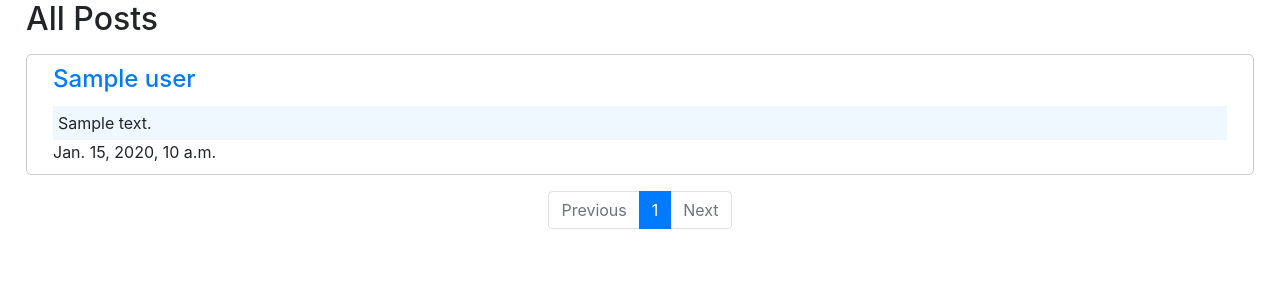
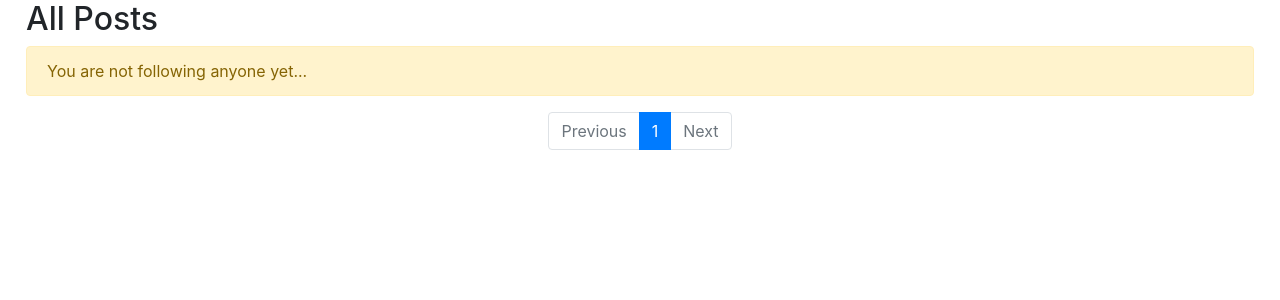
Before and after one commit to jotasenator/project4, a Django app: template network/templates/network/following.html in a window 1280 px wide. Shown: the part 66-366 px from the top of the page. Run offline with Django 3.2, Linux system fonts and the light colour scheme; a user stored in the database is signed in; tables that the repository leaves empty hold one stand-in row (values such as "Sample post"); the template is opened without the code that fills it: most values are stand-ins (such as "Sample title", 1, 10 or a date in 2020); some libraries are stand-ins or nearby versions.

Commit message:
Add message if is not following none yet, and Eliminate useless code

```diff
--- a/network/templates/network/following.html
+++ b/network/templates/network/following.html
@@ -4,46 +4,25 @@
 <h2 class="ml-3">All Posts</h2>
 <div>
     {% if user.is_authenticated %}
+    {% if following %}
     {% for post in page_obj%}
     <div class="card-body new-post mt-3">
         <a class="user-link" href="{% url 'profile' post.user %}">
             <h4 class=" card-title ml-3">{{post.user}}</h4>
         </a>
-        {% if user.is_authenticated %}
-        {% if request.user == post.user%}
-        <br />
-        <button class="btn btn-link ml-3" onclick="showAlert('{{post.text}}')">Edit</button>
-        {% endif %}
-        {% endif %}
         <p class="card-text ml-3 mr-3 text">{{post.text}}</p>
         <p class="card-text ml-3">{{post.created_at}}</p>
     </div>
     {% endfor %}
+    {% else %}
+    <p class="alert alert-warning ml-3 mr-3">You are not following anyone yet...</p>
+    {% endif %}
     <!-- boiler plate for navigtion (page_obj) -->
     {% include 'network/pagination.html' %}
     {% endif %}
 </div>
 <script>
-    function showAlert ( text )
-    {
-        alert( text );
-    }
 
-    //if textbox is empty not to do anything
-    document.querySelector( "#post-form" ).addEventListener( "submit", ( event ) =>
-    {
-        let postText = document.querySelector( "#post-textarea" ).value;
-        if ( postText.trim() === '' )
-        {
-            event.preventDefault();
-            document.querySelector( "#error-message" ).classList.remove( 'd-none' );
-        } else
-        {
-            document.querySelector( "#error-message" ).classList.add( 'd-none' );
-        }
-
-
-    } )
 </script>
 
 {% endblock %}
```
Also changed, not shown: db.sqlite3.
